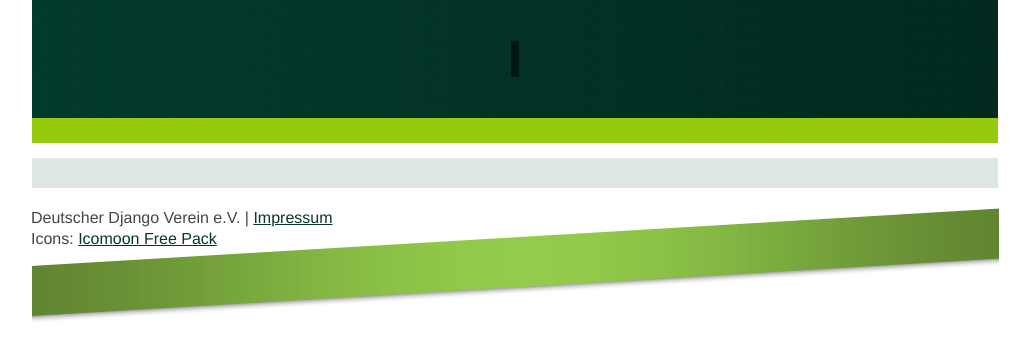
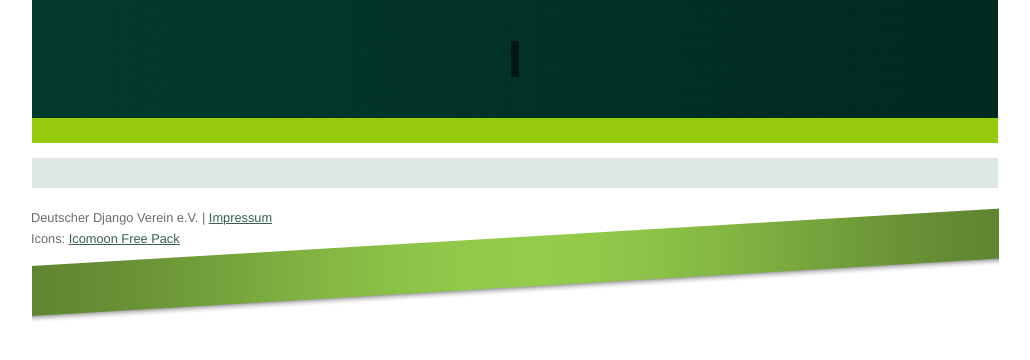
Before and after one commit to django-de/django-de-v3, a Django app: template django_de/templates/list_base.html in a window 1280 px wide. Shown: the part 117-477 px from the top of the page, without its empty margins (125-1155 px from the left). Run offline with Django 3.2, Linux system fonts and the light colour scheme; the template is opened without the code that fills it, so the values that code supplies are empty; style sheets or scripts are compiled from the project's sources; parts of the project's set-up code (start-up, migrations or seed data) failed here and were passed over.

Commit message:
Content within the footer should be smaller

```diff
--- a/django_de/static/css/screen.css
+++ b/django_de/static/css/screen.css
@@ -484,6 +484,10 @@ footer {
   height: 116px;
   margin-top: 20px;
 }
+footer p {
+  font-size: 80%;
+  opacity: 0.8;
+}
 
 div.pagination {
   border-top: 1px solid #ccc;
--- a/django_de/static/sass/screen.scss
+++ b/django_de/static/sass/screen.scss
@@ -384,6 +384,10 @@ footer {
     background: url(../img/footer.png) top center no-repeat;
     height: 116px;
     margin-top: 20px;
+    p {
+        font-size: 80%;
+        opacity: 0.8;
+    }
 }
 
 div.pagination {
```
